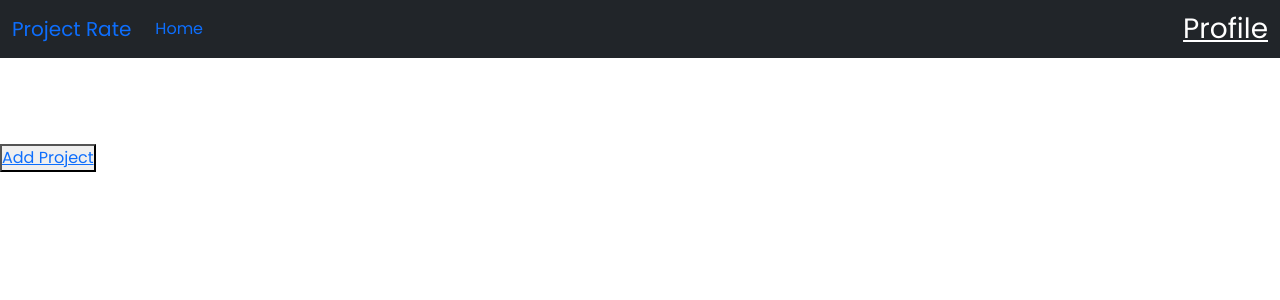
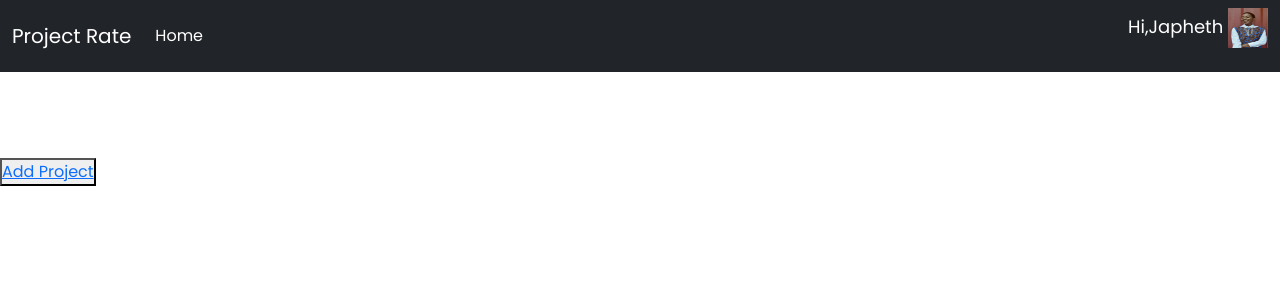
Before and after one commit to JoyChristine/Project-rate, a Django app: page / in a window 1280 px wide. Shown: the top 300 px of the page. Run offline with Django 4.2, Linux system fonts and the light colour scheme; data that the repository does not hold is empty; some libraries are stand-ins or nearby versions.

Commit message:
add profile photo

```diff
--- a/app/templates/all/navbar.html
+++ b/app/templates/all/navbar.html
@@ -1,3 +1,4 @@
+{%load static%}
 <nav class="navbar navbar-expand-lg bg-dark">
     <div class="container-fluid">
       <button class="navbar-toggler" type="button" data-bs-toggle="collapse"
@@ -7,10 +8,10 @@
 
       </button>
       <div class="collapse navbar-collapse" id="navbarTogglerDemo01">
-        <a class="navbar-brand" href="#">Project Rate</a>
+        <a class="navbar-brand" href="#" style="color:#fff;">Project Rate</a>
         <ul class="navbar-nav me-auto mb-2 mb-lg-0">
           <li class="nav-item">
-            <a class="nav-link active" aria-current="page" href="/">Home</a>
+            <a class="nav-link active" aria-current="page" href="/" style="color:#fff;">Home</a>
           </li>
           <!-- <li class="nav-item">
             <a class="nav-link" href="#">Link</a>
@@ -20,7 +21,14 @@
           </li> -->
         </ul>
         <div class="right">
-          <a style="color:#fff; font-size:28px;" href="{%url 'userprofile'%}">Profile</a>
+
+          <p style="color:#fff; font-size:18px;">Hi,Japheth
+            <a style="color:#fff;" href="{%url 'userprofile'%}">
+              <img src="{%static 'img/prof.jpg'%}" id ="prof-pic" class="" width='40' height='40' alt="" /></a>
+          </p>
+
+
+
 
         </div>
         <!-- <form class="d-flex" role="search">
```
